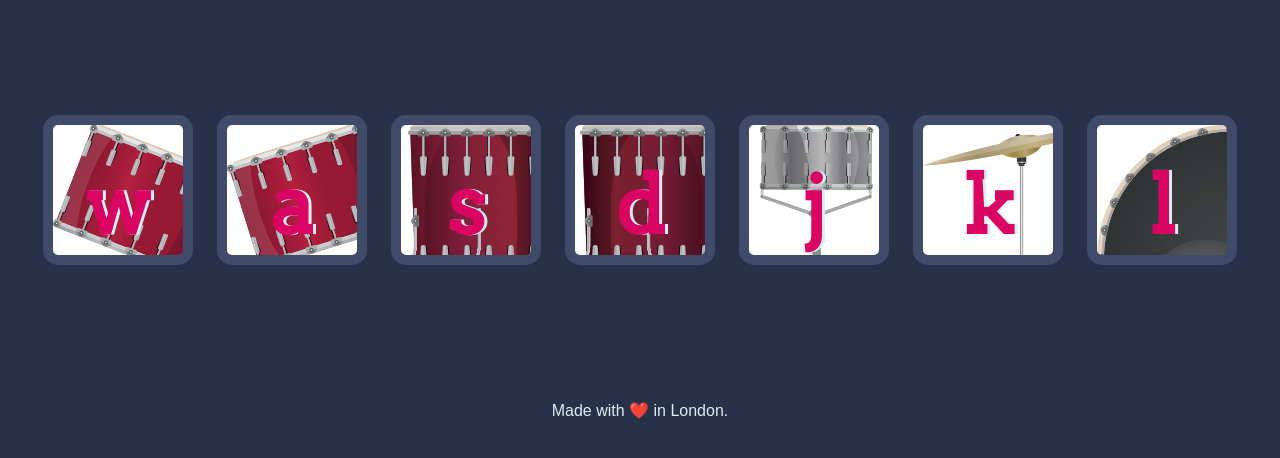
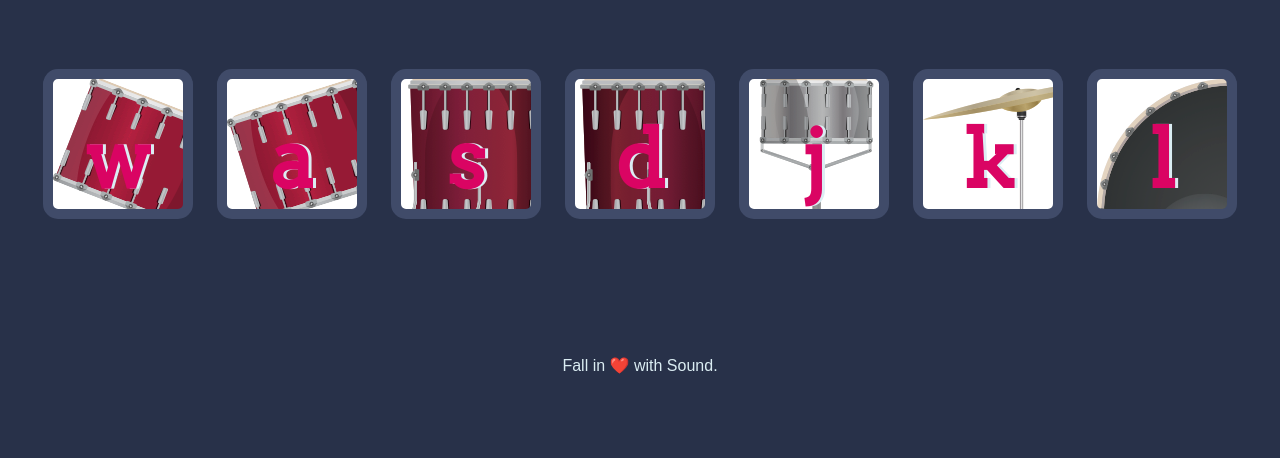
Before and after one commit to utkarshraj20/Drum-Kit, a plain HTML site: page index.html in a window 1280 px wide. Shown: the part 174-632 px from the top of the page. Drawn offline with Linux system fonts and the light colour scheme.

Commit message:
make some changes in code

```diff
--- a/index.html
+++ b/index.html
@@ -1,4 +1,3 @@
-<!DOCTYPE html>
 <html lang="en" dir="ltr">
 
 <head>
@@ -23,7 +22,7 @@
 
 
   <footer>
-    Made with ❤️ in London.
+    Fall in ❤️ with Sound.
   </footer>
   <script src="index.js" charset="utf-8"></script>
 </body>
```
